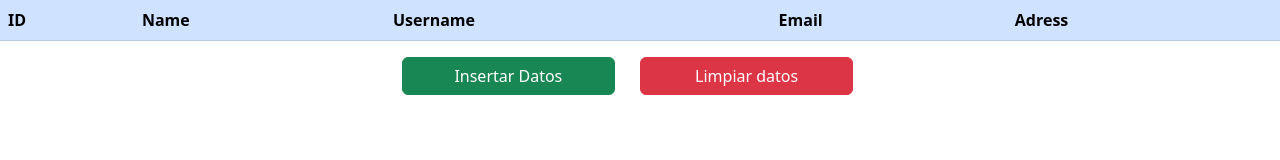
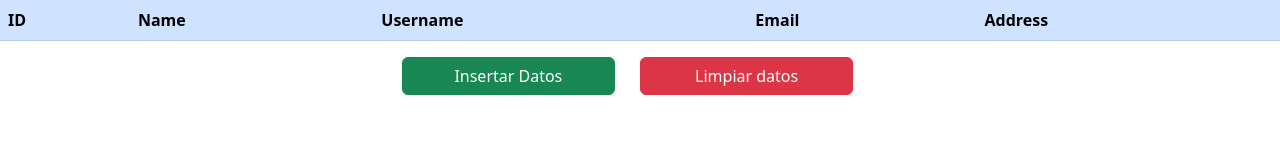
Before and after one commit to Franco-IC/Entregas-Digitalers, a plain HTML site: page Desafío Fetch/index.html in a window 1280 px wide. Drawn offline with nearby package versions, Linux system fonts and the light colour scheme.

Commit message:
entregas desafíos digitalers

```diff
--- a/Desafío Fetch/index.html
+++ b/Desafío Fetch/index.html
@@ -16,7 +16,7 @@
                 <th scope="col">Name</th>
                 <th scope="col">Username</th>
                 <th scope="col">Email</th>
-                <th scope="col">Adress</th>
+                <th scope="col">Address</th>
             </thead>
 
         </table>
```
